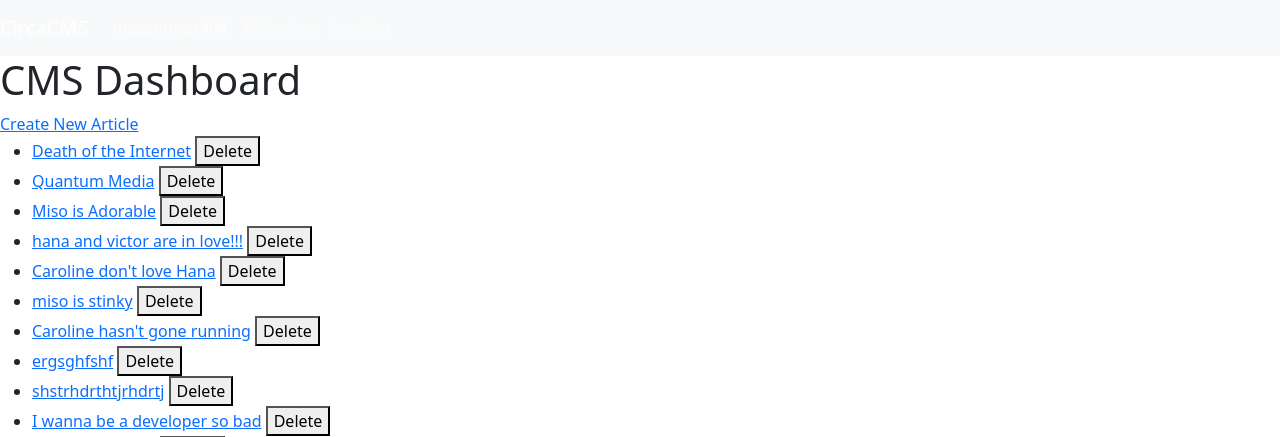
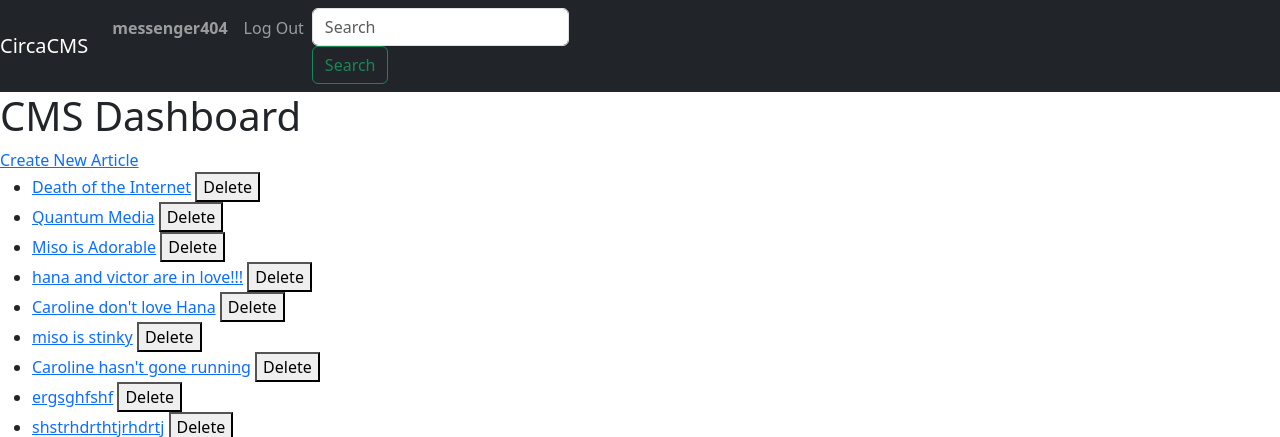
Before and after one commit to carolinekle/capstone, a Django app: page /cms_dashboard/ in a window 1280 px wide. Shown: the top 437 px of the page. Run offline with Django 4.2, Linux system fonts and the light colour scheme; a user stored in the database is signed in; data comes from the database, SQL or seed files in the repository; some libraries are stand-ins or nearby versions.

Commit message:
get started on cms features

```diff
--- a/cms/templates/cms/cms_layout.html
+++ b/cms/templates/cms/cms_layout.html
@@ -10,7 +10,7 @@
     </head>
     <body>
 
-        <nav class="navbar navbar-expand-lg navbar-dark bg-light">
+        <nav class="navbar navbar-expand-lg navbar-dark bg-dark">
             <a class="navbar-brand" href="{% url 'cms_dashboard' %}">CircaCMS</a>
 
             <div>
@@ -22,9 +22,6 @@
                 {% endif %}
                 {% if user.is_authenticated %}
                     <li class="nav-item">
-                        <a class="nav-link" href="#">Following</a>
-                    </li>
-                    <li class="nav-item">
                         <a class="nav-link" href="{% url 'logout' %}">Log Out</a>
                     </li>
                 {% else %}
@@ -35,6 +32,10 @@
                         <a class="nav-link" href="{% url 'register' %}">Register</a>
                     </li>
                 {% endif %}
+                <form class="form-inline my-2 my-lg-0" action="{% url 'cms_dashboard' %}"  method="get">
+                    <input class="form-control mr-sm-2" type="search" placeholder="Search" aria-label="Search" name ="q">
+                    <button class="btn btn-outline-success my-2 my-sm-0" type="submit">Search</button>
+                </form>
               </ul>
             </div>
           </nav>
--- /dev/null
+++ b/cms/templates/cms/edit.html
@@ -0,0 +1,6 @@
+{% extends "cms/cms_layout.html" %}
+
+{% block body %}
+
+
+{% endblock %}
--- a/cms/views.py
+++ b/cms/views.py
@@ -15,12 +15,17 @@ from django.urls import reverse
 from django.contrib.auth.decorators import login_required
 from news.models import Article, User, Image, Author, Section, User
 from .forms import ArticleForm
+from django.db.models import Q
+from django.core.paginator import Paginator
 
 
 # Create your views here.
 
 
 def cms_dashboard(request):
+    search_article = request.GET.get('q')
+    if search_article:
+        return search(request, search_article)
     articles = Article.objects.all()
     return render(request, 'cms/dashboard.html', {
       'articles': articles
@@ -50,6 +55,18 @@ def edit_article(request, article_id):
     return render(request, 'cms/article.html', {
         'form': form
         })
+
+def search(request, query):
+    search_results = Article.objects.filter(Q(headline__icontains=query) | Q(content__icontains=query))
+    articles = Paginator(search_results, 10)
+    page_number = request.GET.get("page")
+    page_obj = articles.get_page(page_number)
+    return render(request, "cms/search.html",{
+        "search_results":search_results,
+        "query":query,
+        "page_obj":page_obj
+    })
+
 
 def delete_article(request, article_id):
     article = get_object_or_404(Article, id=article_id)
```
Also changed, not shown: cms/templates/cms/search.html (added, +32 -0 lines).
